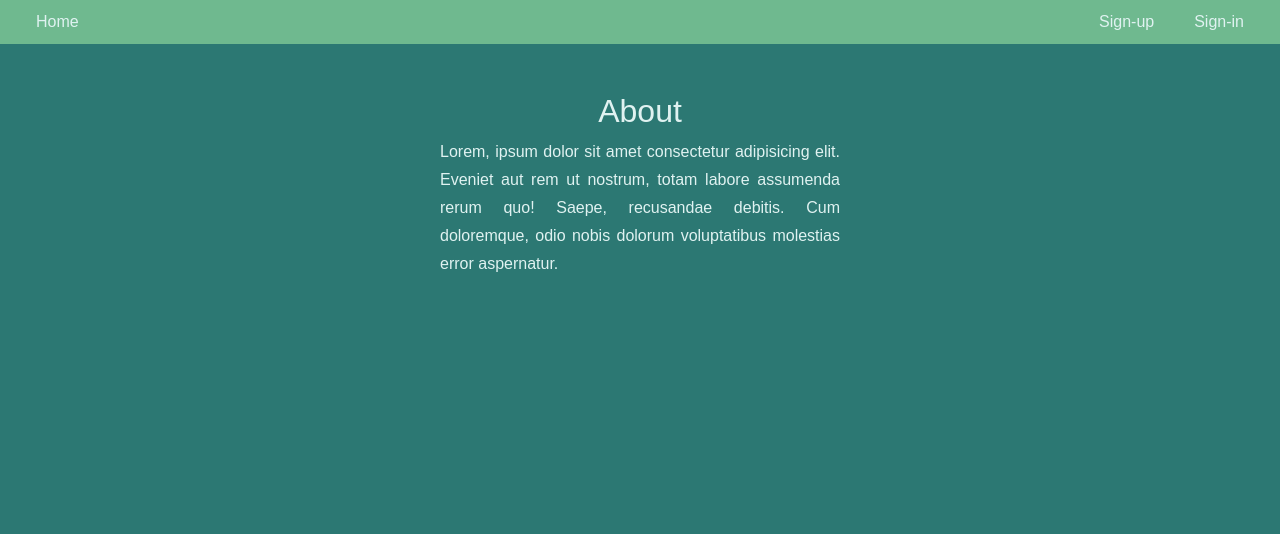
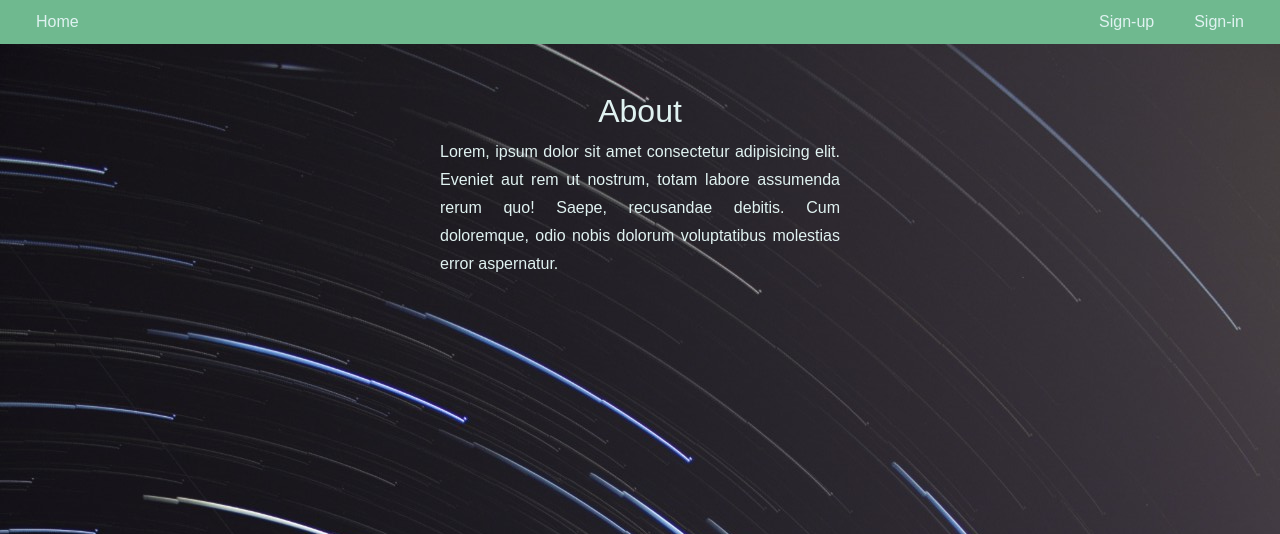
Before and after one commit to M-Moein-M/CollecticoBot, a Node server app: page / in a window 1280 px wide. Shown: the top 534 px of the page. Run offline with Node 20, Linux system fonts and the light colour scheme; some libraries are stand-ins or nearby versions; some web fonts are replaced.

Commit message:
added background image to website

```diff
--- a/bot.js
+++ b/bot.js
@@ -56,6 +56,11 @@ bot.launch();
 function tagFiles(ctx) {
   let msg = ctx.update.message.text;
 
+  if (msg.includes('-')) {
+    ctx.reply('Remove dashes in your tags pretty please.');
+    return;
+  }
+
   // for some reason replaceAll threw error
   while (msg.includes('#')) msg = msg.replace('#', '');
   while (msg.includes('\n')) msg = msg.replace('\n', ' ');
@@ -74,8 +79,13 @@ function tagFiles(ctx) {
       let existingTags = Object.keys(tagTable);
       let untaggedFiles = user.untaggedFiles;
 
+      if (untaggedFiles.length == 0) {
+        ctx.reply("There's no file to tag");
+        return;
+      }
+
       for (let tag of newTags) {
-        // create new tag is it doesnt exist
+        // create new tag is it doesn't exist
         if (!existingTags.includes(tag)) {
           tagTable[tag] = [];
         }
@@ -154,11 +164,11 @@ async function downloadFile(fileId) {
 
   const savingDir = path.resolve(__dirname, 'database', 'files');
 
-  const savePath = path.join(savePath, `${fileId}.jpg`);
-
   if (!fs.existsSync(savingDir)) {
     fs.mkdirSync(savingDir);
   }
+
+  const savePath = path.join(savingDir, `${fileId}.jpg`);
 
   download(downloadURL, savePath, () => {
     console.log('Downloaded');
--- a/public/css/style.css
+++ b/public/css/style.css
@@ -3,7 +3,7 @@
 
   --secondary-color: #6fb98f;
 
-  --overlay-bg: rgba(0, 68, 69, 0.8);
+  --overlay-bg: rgba(1, 48, 49, 0.8);
 
   --third-color: #004445;
 
@@ -24,7 +24,10 @@ a:hover {
 }
 
 body {
-  background-color: var(--main-color);
+  /* background-color: var(--main-color); */
+  background-image: url('../assets/bg-image.jpg');
+  background-size: cover;
+  background-repeat: no-repeat;
 }
 
 .page-title {
@@ -117,7 +120,7 @@ body {
 .float-left {
   float: left;
 }
-.float-rigt {
+.float-right {
   float: right;
 }
 
--- a/views/partials/header.handlebars
+++ b/views/partials/header.handlebars
@@ -13,17 +13,17 @@
   </a>
   {{/unless}}
   <a href="/logout">
-    <li class="float-rigt mr-3">Logout</li>
+    <li class="float-right mr-3">Logout</li>
   </a>
 
-  <li id="header-username" class="float-rigt mr-1">{{username}}</li>
+  <li id="header-username" class="float-right mr-1">{{username}}</li>
 
   {{else}}
   <a href="/signin">
-    <li class="float-rigt mr-3">Sign-in</li>
+    <li class="float-right mr-3">Sign-in</li>
   </a>
   <a href="/signup">
-    <li class="float-rigt">Sign-up</li>
+    <li class="float-right">Sign-up</li>
   </a>
   {{/if}}
 </ul>
--- a/views/tags.handlebars
+++ b/views/tags.handlebars
@@ -17,7 +17,7 @@
 
   <div class="m-3 modal-links">
     <p>
-      <a id="modal-file-download-link" href="">Download
+      <a id="modal-file-download-link" href="" target="_blank">Download
         link</a>
     </p>
     <p>
```
Also changed, not shown: public/assets/bg-image.jpg (added).
